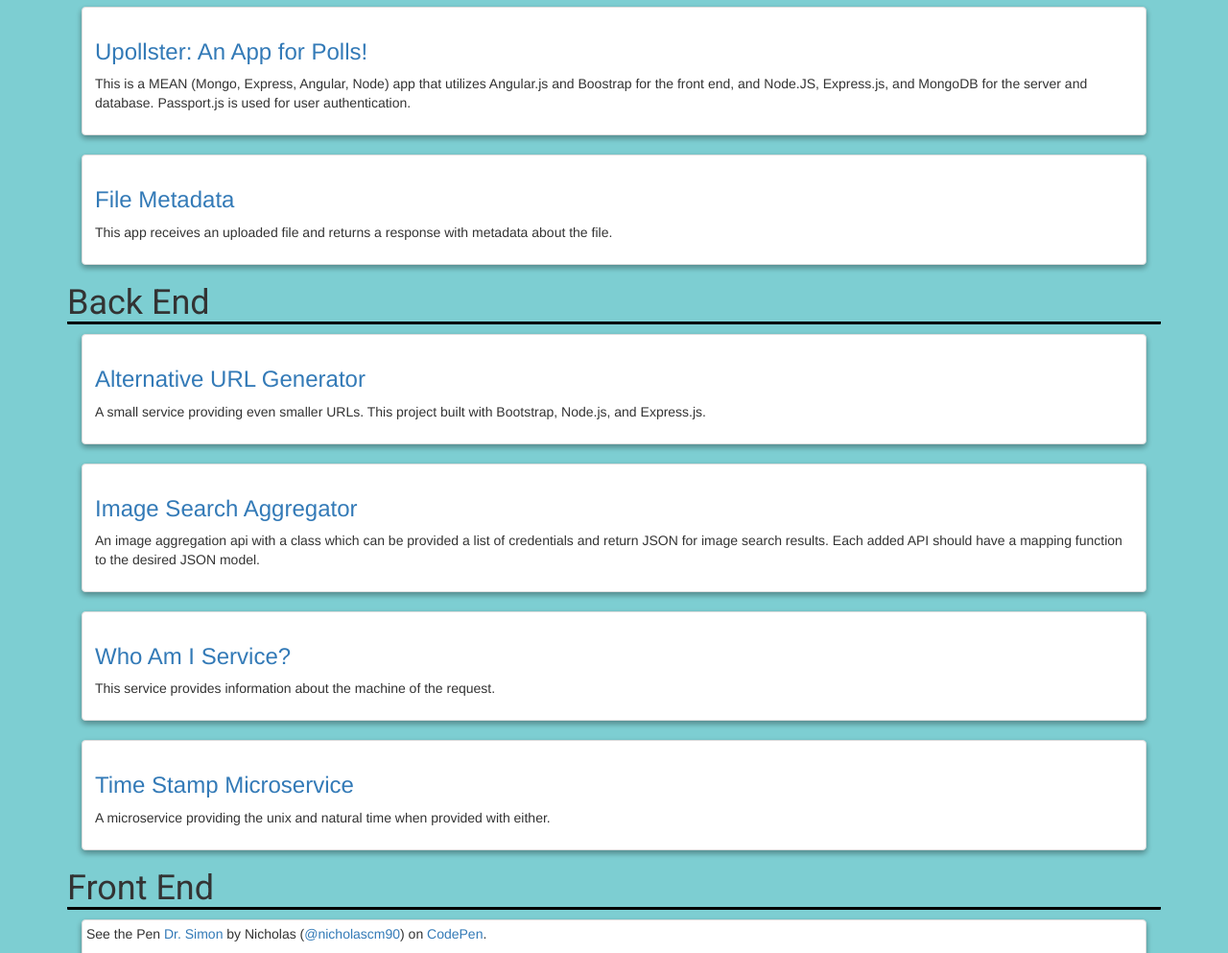
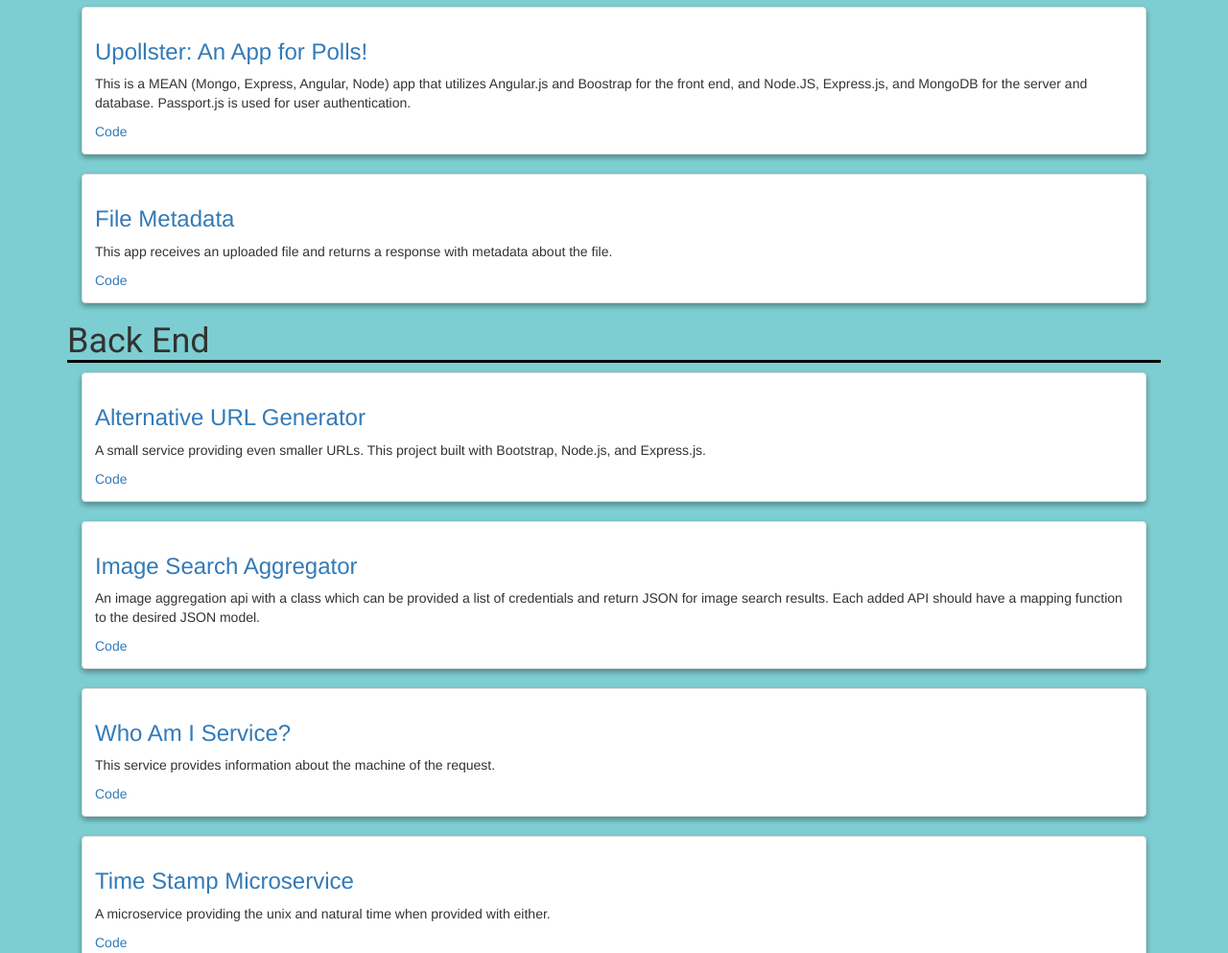
Before and after one commit to nicholascm/nicholascm90.github.io, a plain HTML site: page index.html in a window 1280 px wide. Shown: the part 548-1541 px from the top of the page at 96% size. Drawn offline with nearby package versions, Linux system fonts and the light colour scheme; a script that the page names is missing.

Commit message:
code button to github url

```diff
--- a/index.html
+++ b/index.html
@@ -81,7 +81,7 @@
         <a class = "anchor" name="{{item.shortName}}"></a>
         <div class="caption">
           <h3><a href = "{{item.hostedURL}}">{{item.title}}</a></h3>
-          <p>{{item.description}}</p>
+          <p>{{item.description}}</p><a href="{{item.githubURL}}" class = "button button-primary text-right">Code</a>
         </div>
 
       </div>
@@ -97,7 +97,7 @@
           <a class = "anchor" name="{{item.shortName}}"></a>
           <div class="caption">
             <h3><a href = "{{item.hostedURL}}">{{item.title}}</a></h3>
-            <p>{{item.description}}</p>
+            <p>{{item.description}}</p><a href="{{item.githubURL}}" class = "button button-primary text-right">Code</a>
           </div>
 
         </div>
```
